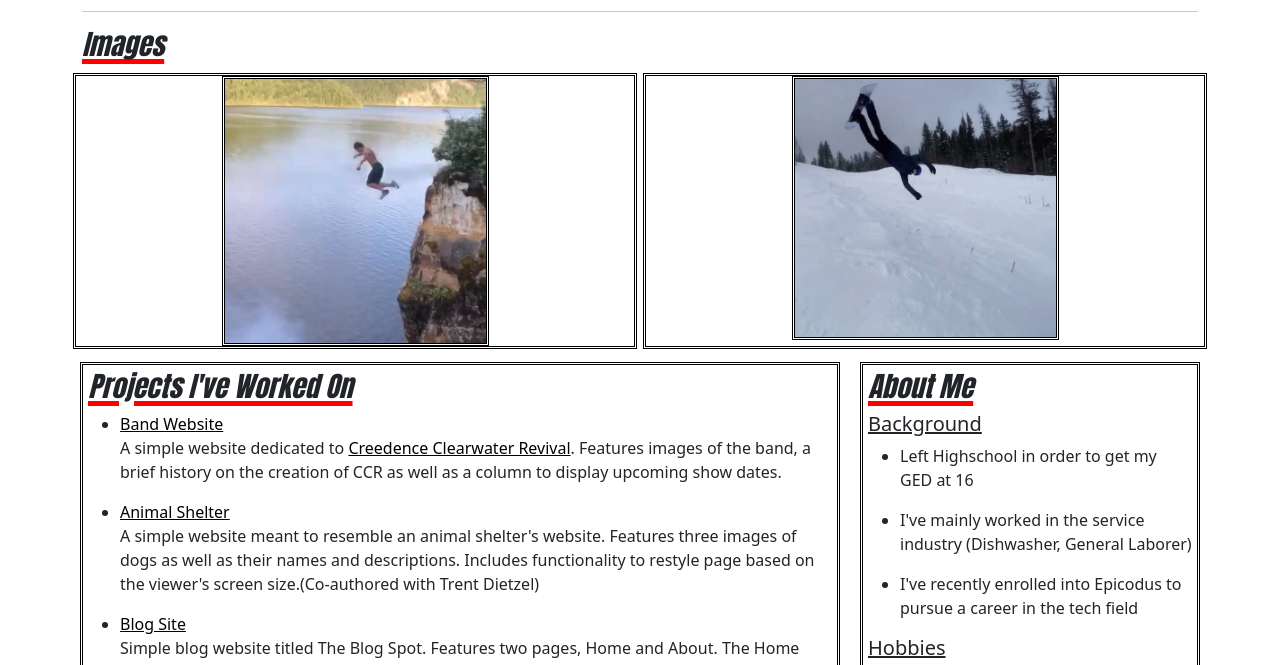
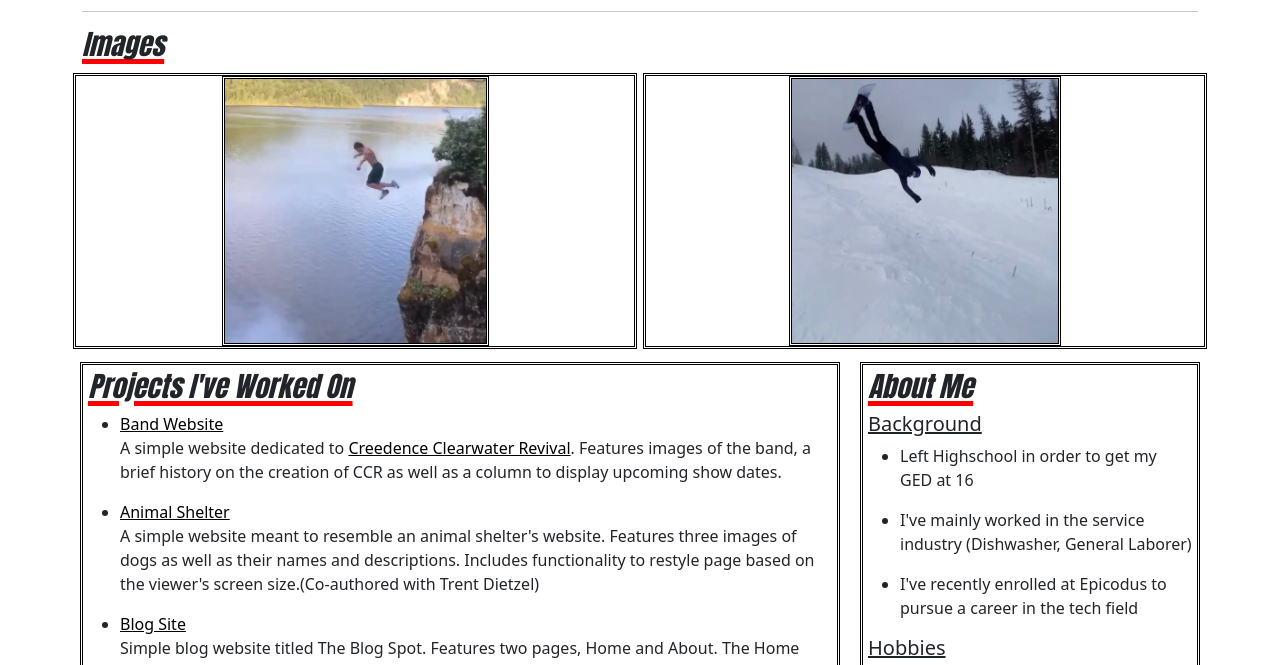
Before and after one commit to taj-em/init-portfolio, a plain HTML site: page index.html in a window 1280 px wide. Shown: the part 99-764 px from the top of the page. Drawn offline with Linux system fonts and the light colour scheme.

Commit message:
Taking Break

```diff
--- a/css/styles.css
+++ b/css/styles.css
@@ -43,6 +43,11 @@ img {
 .img {
   border: 3px double black;
   margin: 3px;
+  width: 50%;
+}
+
+.img1 {
+  width: 51%;
 }
 
 a {
--- a/index.html
+++ b/index.html
@@ -25,7 +25,7 @@
         <img src="img/Cliff1.jpg" alt="Me jumping from a 75ft cliff">
       </div>
       <div class="col text-center img">
-        <img src="img/Snowboard.jpg.jpg" alt="Me doing a backflip on a snowboard">
+        <img class="img1" src="img/Snowboard.jpg.jpg" alt="Me doing a backflip on a snowboard">
       </div>
     </div>
   </div>
@@ -72,7 +72,7 @@
             <p>I've mainly worked in the service industry (Dishwasher, General Laborer)</p>
           </li>
           <li>
-            <p>I've recently enrolled into Epicodus to pursue a career in the tech field</p>
+            <p>I've recently enrolled at Epicodus to pursue a career in the tech field</p>
           </li>
         </ul>
         <h5>Hobbies</h5>
```
Also changed, not shown: dark.html (+2 -2 lines).
